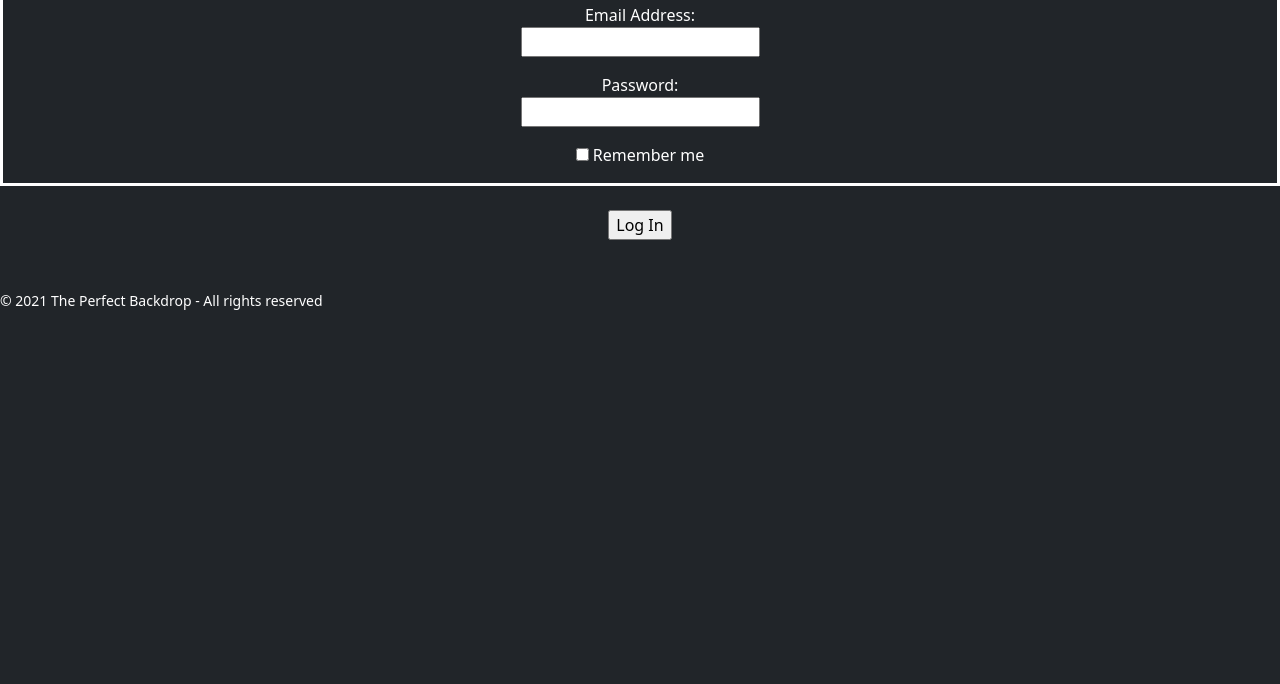
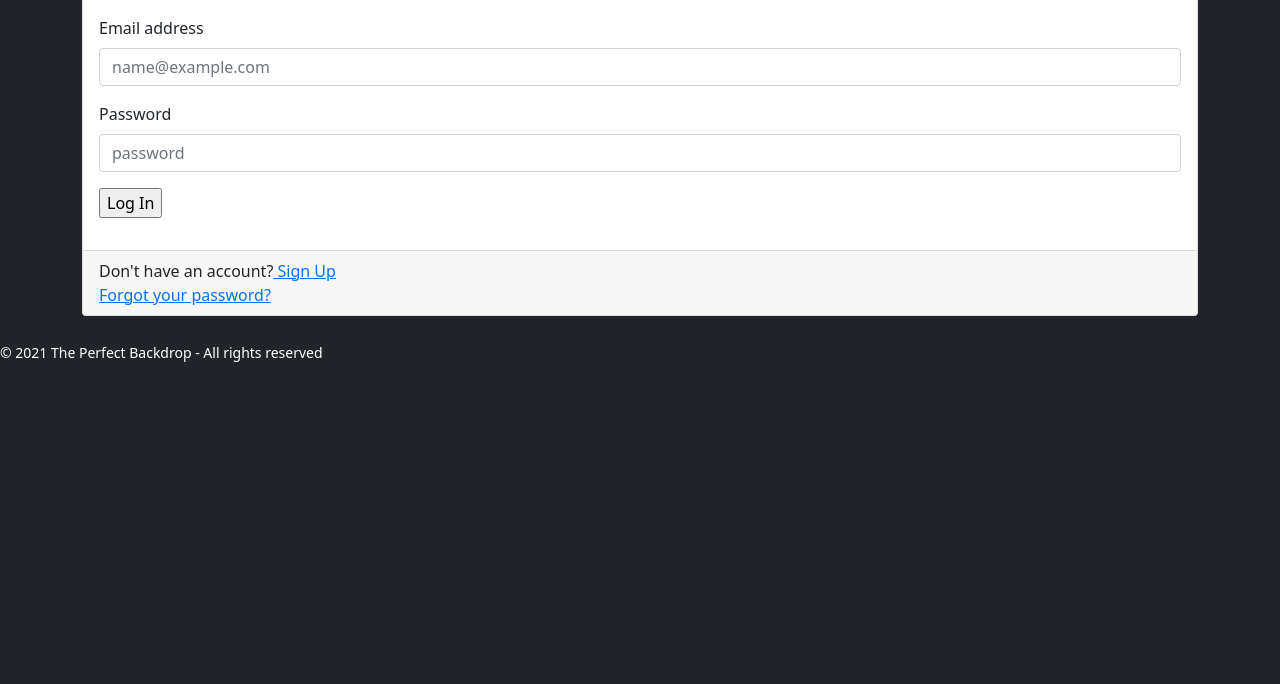
Before and after one commit to lamonica04/session_one_capstone_nl, a plain HTML site: page user_login.html in a window 1280 px wide. Shown: the part 116-800 px from the top of the page. Drawn offline with nearby package versions, Linux system fonts and the light colour scheme.

Commit message:
completed the user log in page

```diff
--- a/user_login.html
+++ b/user_login.html
@@ -25,7 +25,7 @@
 </head>
 
 <body class="bg-dark text-white">
-    <nav class="navbar fixed-top navbar-expand-sm navbar-dark bg-dark">
+    <nav class="navbar navbar-expand-sm navbar-dark bg-dark">
         <div class="container-fluid">
             <span class="navbar-brand mb-0 h1">The Perfect Backdrop</span>
             <button class="navbar-toggler" type="button" data-bs-toggle="collapse" data-bs-target="#navbarNav"
@@ -54,55 +54,46 @@
         </div>
     </nav>
 
+    <div class="container">
+        <div class="justify-content-center h-100 text-dark">
+            <div class="card">
+                <div class="card-header">
+                    <h3>Sign In</h3>
+                </div>
+                <div class="card-body">
+                    <form>
+                        <div class="mb-3">
+                            <label for="userId" class="form-label">Email address</label>
+                            <input type="email" class="form-control" id="userId" placeholder="name@example.com">
+                          </div>
+                          <div class="mb-3">
+                            <label for="exampleFormControlInput1" class="form-label">Password</label>
+                            <input type="password" class="form-control" id="password" placeholder="password">
+                          </div>
+                        <div class="mb-3">
+                            <input type="submit"  value="Log In">
+                        </div>
+                    </form>
+                </div>
+                <div class="card-footer text-dark">
+                    <div>
+                        Don't have an account?<a href="./registration.html"> Sign Up</a>
+                    </div>
+                    <div>
+                        <a href="#">Forgot your password?</a>
+                    </div>
+                </div>
+            </div>
+        </div>
+    </div>
 
 
-
-    <div class="text-center">
-        <br> <br> <br>
-
-        <form action="./user_login.html" method="POST" enctype="application/x-www-form-urlencoded">
-            <fieldset>
-                <legend>The Perfect Backdrop Log In</legend>
-                <p>
-                    <label for="username">Email Address:</label><br>
-                    <input type="email" id="username" required name="username"><br>
-                </p>
-                <p>
-                    <label for="pwd">Password:</label><br>
-                    <input type="password" id="pwd" required name="pwd"><br>
-                </p>
-                <p>
-                    <label class="form-check-label"><input type="checkbox"> Remember me</label><br>
-                </p>
-            </fieldset>
+    <footer>
+        <class="mt-3">
             <br>
-            <input type="submit" value="Log In">
-
-        </form>
-    </div>
-
-    <footer>
-        <br> <br>
-        <p><small>&copy; 2021 The Perfect Backdrop - All rights reserved</small></p>
+            <p><small> &copy; 2021 The Perfect Backdrop - All rights reserved</small></p>
+        </class>
     </footer>
-
-    <!--nav class="navbar navbar-expand navbar-dark bg-dark">
-        <div class="container-fluid">
-          <span class="navbar-brand mb-0 h1">&copy; The Perfect Backdrop</span>
-
-            <ul class="navbar-nav ms-auto" >
-
-              <li class="nav-item">
-                <a class="nav-link" href="#">Twitter</a>
-              </li>
-              <li class="nav-item">
-                <a class="nav-link" href="#">Facebook</a>
-              </li>
-
-            </ul>
-          </div>
-        </div>
-    </nav-->
 
 </body>
 
```
Also changed, not shown: registration.html (+33 -24 lines).
